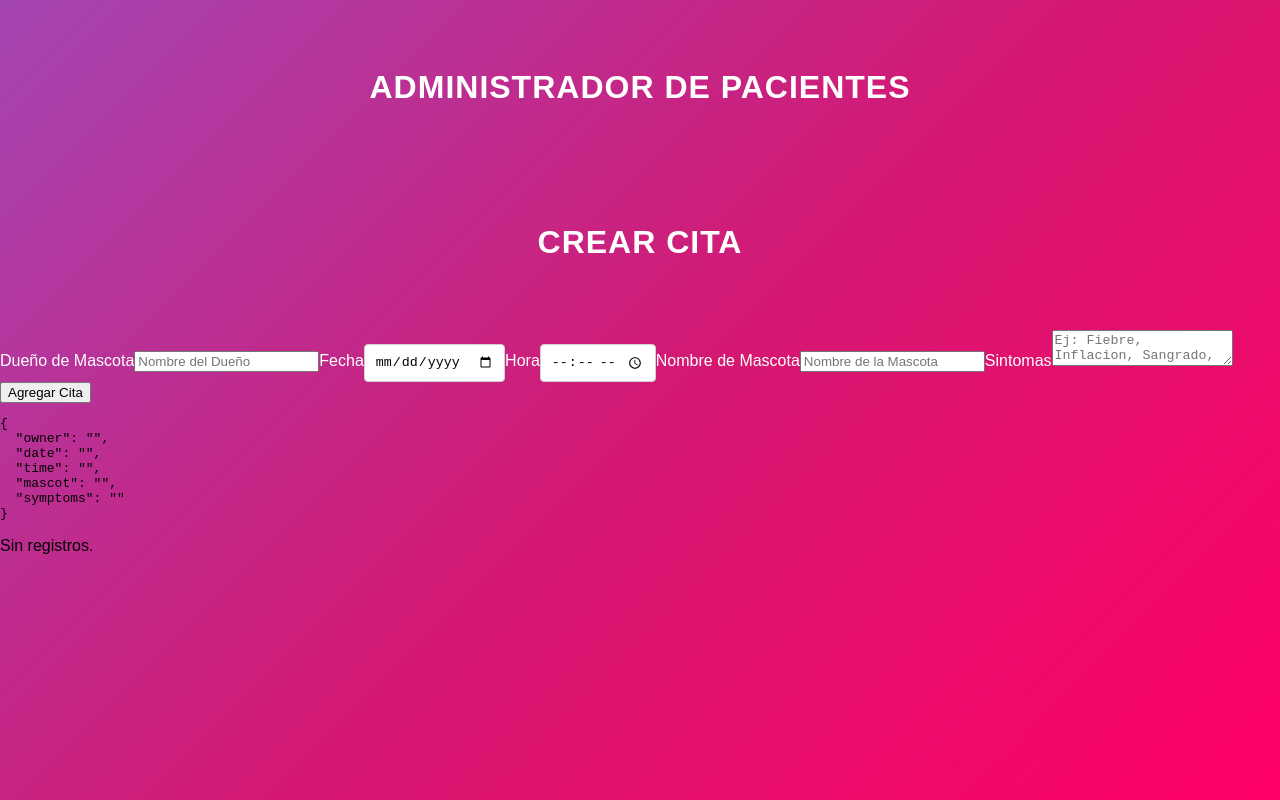
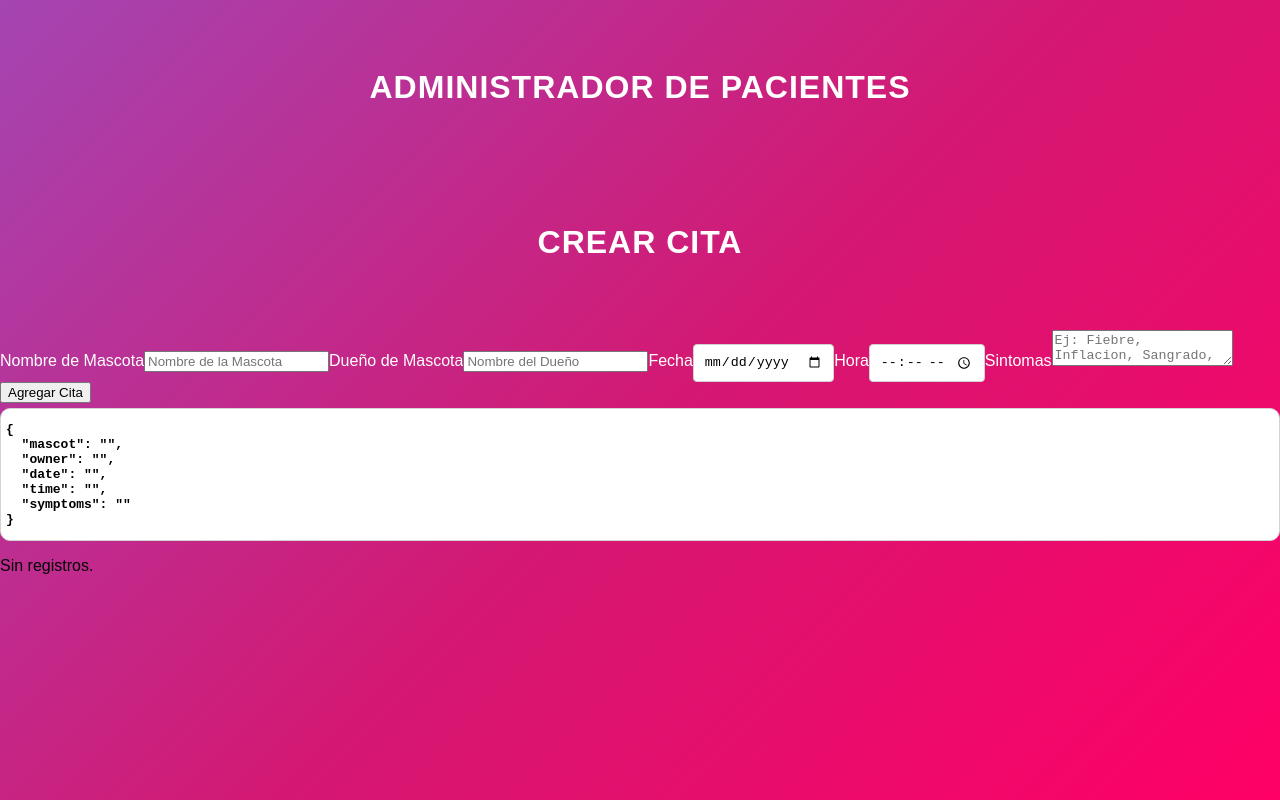
Before and after one commit to kevincisnero01/mascota-paciente-react, a React app: page / in a window 1280 px wide. Built offline with nearby package versions, Linux system fonts and the light colour scheme; the HTML template or start-up script is replaced by a standard one.

Commit message:
leyendo valores parte 2

```diff
--- a/src/components/Form.jsx
+++ b/src/components/Form.jsx
@@ -4,16 +4,16 @@ const Form = () =>{
 
 //Crear el State de Citas
 const [appointment, setAppointment] = useState({
+  mascot : '',
   owner : '',
   date: '',
   time : '',
-  mascot : '',
   symptoms : ''
 });
 
 //Funcion que se ejecuta cada vez que el usuario escribe en el input
-const handleState = (event) => {
-  const {name, value } = event.target;
+const handleChangeState = e => {
+  const {name, value } = e.target;
 
   setAppointment({
   ...appointment,
@@ -21,10 +21,22 @@ const handleState = (event) => {
   })
 };
 
+//Extraer valores para evitar escribir ej: appointment.owner
+const {mascot, owner, date, time, symptoms} = appointment;
+
 return (
   <>
   <h1>Crear Cita</h1>
   <form>
+    <label>Nombre de Mascota</label>
+    <input
+      type="text"
+      name="mascot"
+      className="u-full-width"
+      placeholder="Nombre de la Mascota"
+      value={appointment.mascot}
+      onChange={handleChangeState}
+    />
 
     <label>Dueño de Mascota</label>
     <input
@@ -32,8 +44,8 @@ return (
       name="owner"
       className="u-full-width"
       placeholder="Nombre del Dueño"
-      value={appointment.owner}
-      onChange={handleState}
+      value={owner}
+      onChange={handleChangeState}
     />
 
     <label>Fecha</label>
@@ -41,28 +53,17 @@ return (
       type="date"
       name="date"
       className="u-full-width"
-      value={appointment.date}
-      onChange={handleState}
+      value={date}
+      onChange={handleChangeState}
     />
-
 
     <label>Hora</label>
     <input
       type="time"
       name="time"
       className="u-full-width"
-      value={appointment.time}
-      onChange={handleState}
-    />
-
-    <label>Nombre de Mascota</label>
-    <input
-      type="text"
-      name="mascot"
-      className="u-full-width"
-      placeholder="Nombre de la Mascota"
-      value={appointment.mascot}
-      onChange={handleState}
+      value={time}
+      onChange={handleChangeState}
     />
 
     <label>Sintomas</label>
@@ -71,7 +72,7 @@ return (
       name="symptoms"
       placeholder="Ej: Fiebre, Inflacion, Sangrado, Alergia, etc"
       value={appointment.symptoms}
-      onChange={handleState}
+      onChange={handleChangeState}
     ></textarea>
 
     <button
@@ -81,9 +82,9 @@ return (
       Agregar Cita
     </button>
 
-    <pre>
+    <div className='depurar'><pre>
       { JSON.stringify(appointment,null,2)}
-    </pre>
+    </pre></div>
 
   </form>
   </>
--- a/src/index.css
+++ b/src/index.css
@@ -91,3 +91,12 @@ input[type="time"] {
   text-align: center;
   font-family:  'Staatliches', cursive;
 }
+
+.depurar{
+  background-color: white;
+  border-radius: 10px;
+  padding: 0px 5px;
+  border: 1px solid lightgrey;
+  margin-top: 5px;
+  font-weight: bolder;
+}
```
